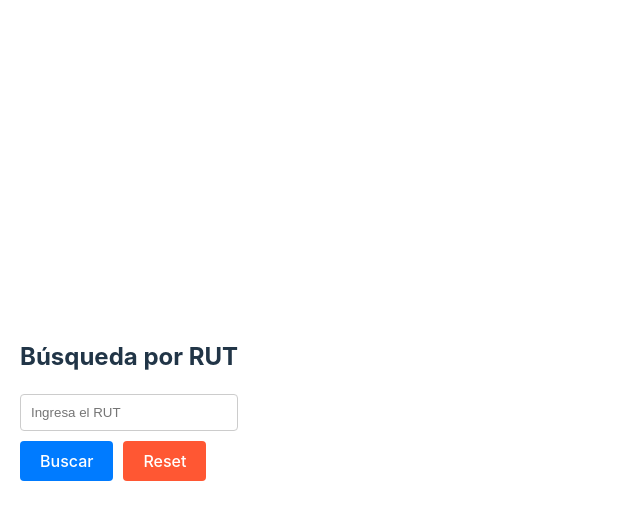
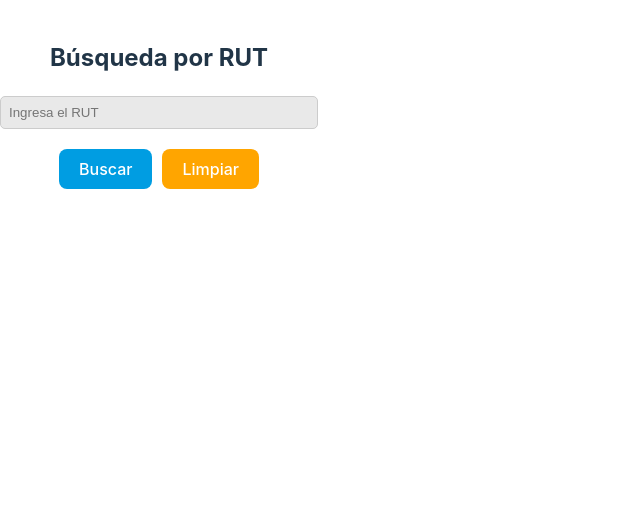
Before and after one commit to jesusdev1294/front_app, a React (Vite) app in the folder front_app/: page / in a window 1280 px wide. Shown: the top 520 px of the page, without its empty margins (0-640 px from the left). Built offline with nearby package versions, Linux system fonts and the light colour scheme.

Commit message:
cambios en diseño

```diff
--- a/front_app/src/components/SearchRut.css
+++ b/front_app/src/components/SearchRut.css
@@ -1,34 +1,105 @@
 .container {
-    max-width: 800px;
+  display: flex;
+  flex-direction: column;
+  align-items: center;
+  justify-content: flex-start;
+  height: 100vh;
+  padding-top: 20px;
+  max-width: 100%;
   margin: 0 auto;
-    padding: 20px;
   text-align: center;
+  position: relative;
+}
+
+.button-container {
+  display: flex;
+  gap: 10px; /* Espacio entre los botones */
+  margin-top: 10px;
+}
+
+.search-button {
+  background-color: #009DE2;
+  color: white;
+  padding: 10px 20px;
+  border: none;
+  cursor: pointer;
+}
+
+.reset-button {
+  background-color: orange;
+  color: white;
+  padding: 10px 20px;
+  border: none;
+  cursor: pointer;
+}
+
+h2 {
+  margin-bottom: 20px;
 }
 
 input {
+  margin-bottom: 10px;
   padding: 8px;
-    font-size: 16px;
-    margin-right: 10px;
+  width: 300px;
+  background-color: #E9E9E9; /* Fondo del input */
+  border: 1px solid #ccc; /* Borde del input */
+  border-radius: 5px; /* Borde redondeado */
 }
 
-  button {
-    padding: 10px 20px;
-    font-size: 16px;
-    margin-left: 10px;
-    cursor: pointer;
+.table-container {
+  width: 100%;
+  display: flex;
+  justify-content: center;
 }
 
 table {
-    width: 100%;
   margin-top: 20px;
   border-collapse: collapse;
-  }
-
-  table, th, td {
-    border: 1px solid black;
+  width: 90%;
 }
 
 th, td {
-    padding: 10px;
+  border: 1px solid #ddd;
+  padding: 8px;
   text-align: left;
 }
+
+th {
+  background-color: #f2f2f2;
+}
+
+th.ano-comercial {
+  width: 5%;
+}
+
+th.rut-cliente {
+  width: 10%;
+}
+
+th.razon-social {
+  width: 20%;
+}
+
+th.fecha-fin-cto {
+  width: 8%;
+}
+
+th.tramo-renta {
+  width: 16%;
+}
+
+th.fecha-inicio-actividades {
+  width: 8%;
+}
+
+th.fecha-termino-giro {
+  width: 8%;
+}
+
+th.tramo-capital-propio-positivo {
+  width: 13%;
+}
+
+th.tramo-capital-propio-negativo {
+  width: 12%;
+}
--- a/front_app/src/components/SearchRut.jsx
+++ b/front_app/src/components/SearchRut.jsx
@@ -1,4 +1,5 @@
 import React, { useState } from "react";
+import "./SearchRut.css"; // Importa el archivo CSS
 
 const SearchRut = () => {
   const [rut, setRut] = useState("");
@@ -36,91 +37,56 @@ const SearchRut = () => {
   };
 
   return (
-    <div style={{ maxWidth: "600px", margin: "0 auto", padding: "20px" }}>
+    <div className="container">
       <h2>Búsqueda por RUT</h2>
-      <div style={{ marginBottom: "10px" }}>
+      <div>
         <input
           type="text"
           placeholder="Ingresa el RUT"
           value={rut}
           onChange={(e) => setRut(e.target.value)}
-          style={{
-            padding: "10px",
-            width: "calc(100% - 22px)",
-            border: "1px solid #ccc",
-            borderRadius: "4px",
-          }}
         />
       </div>
-      <button
-        onClick={handleSearch}
-        style={{
-          padding: "10px 20px",
-          backgroundColor: "#007BFF",
-          color: "#fff",
-          border: "none",
-          borderRadius: "4px",
-          cursor: "pointer",
-          marginRight: "10px", // Espacio entre los botones
-        }}
-      >
-        Buscar
-      </button>
-      <button
-        onClick={handleReset}
-        style={{
-          padding: "10px 20px",
-          backgroundColor: "#FF5733",
-          color: "#fff",
-          border: "none",
-          borderRadius: "4px",
-          cursor: "pointer",
-        }}
-      >
-        Reset
-      </button>
+      <div className="button-container">
+        <button className="search-button" onClick={handleSearch}>Buscar</button>
+        <button className="reset-button" onClick={handleReset}>Limpiar</button>
+      </div>
       {error && <p style={{ color: "red", marginTop: "10px" }}>{error}</p>}
       {data === null ? null : data.length === 0 ? (
         <p style={{ color: "orange", marginTop: "10px" }}>No se encontraron resultados para este RUT.</p>
       ) : (
-        <table
-          style={{
-            width: "100%",
-            marginTop: "20px",
-            borderCollapse: "collapse",
-            textAlign: "left",
-          }}
-        >
+        <div className="table-container">
+          <table>
             <thead>
               <tr>
-              <th style={{ border: "1px solid #ddd", padding: "8px" }}>Año Comercial</th>
-              <th style={{ border: "1px solid #ddd", padding: "8px" }}>RUT Cliente</th>
-              <th style={{ border: "1px solid #ddd", padding: "8px" }}>Razón Social</th>
-              <th style={{ border: "1px solid #ddd", padding: "8px" }}>Fecha Fin Cto</th>
-              <th style={{ border: "1px solid #ddd", padding: "8px" }}>Tramo Renta</th>
-              <th style={{ border: "1px solid #ddd", padding: "8px" }}>Fecha Inicio Actividades</th>
-              <th style={{ border: "1px solid #ddd", padding: "8px" }}>Fecha Término Giro</th>
-              <th style={{ border: "1px solid #ddd", padding: "8px" }}>Tramo Capital Propio Positivo</th>
-              <th style={{ border: "1px solid #ddd", padding: "8px" }}>Tramo Capital Propio Negativo</th>
+                <th className="ano-comercial">Año Comercial</th>
+                <th className="rut-cliente">RUT Cliente</th>
+                <th className="razon-social">Razón Social</th>
+                <th className="fecha-fin-cto">Fecha Fin Cto</th>
+                <th className="tramo-renta">Tramo Renta</th>
+                <th className="fecha-inicio-actividades">Fecha Inicio Actividades</th>
+                <th className="fecha-termino-giro">Fecha Término Giro</th>
+                <th className="tramo-capital-propio-positivo">Tramo Capital Propio Positivo</th>
+                <th className="tramo-capital-propio-negativo">Tramo Capital Propio Negativo</th>
               </tr>
             </thead>
             <tbody>
-            {/* Iteramos sobre el array de resultados */}
               {data.map((item, index) => (
                 <tr key={index}>
-                <td style={{ border: "1px solid #ddd", padding: "8px" }}>{item.ano_comercial}</td>
-                <td style={{ border: "1px solid #ddd", padding: "8px" }}>{item.cliente_rut}</td>
-                <td style={{ border: "1px solid #ddd", padding: "8px" }}>{item.razon_social}</td>
-                <td style={{ border: "1px solid #ddd", padding: "8px" }}>{item.fecha_fin_cto}</td>
-                <td style={{ border: "1px solid #ddd", padding: "8px" }}>{item.tramo_renta}</td>
-                <td style={{ border: "1px solid #ddd", padding: "8px" }}>{item.fecha_inicio_actividades_vigente}</td>
-                <td style={{ border: "1px solid #ddd", padding: "8px" }}>{item.fecha_termino_giro}</td>
-                <td style={{ border: "1px solid #ddd", padding: "8px" }}>{item.tramo_capital_propio_positivo}</td>
-                <td style={{ border: "1px solid #ddd", padding: "8px" }}>{item.tramo_capital_propio_negativo}</td>
+                  <td>{item.ano_comercial}</td>
+                  <td>{item.cliente_rut}</td>
+                  <td>{item.razon_social}</td>
+                  <td>{item.fecha_fin_cto}</td>
+                  <td>{item.tramo_renta}</td>
+                  <td>{item.fecha_inicio_actividades_vigente}</td>
+                  <td>{item.fecha_termino_giro}</td>
+                  <td>{item.tramo_capital_propio_positivo}</td>
+                  <td>{item.tramo_capital_propio_negativo}</td>
                 </tr>
               ))}
             </tbody>
           </table>
+        </div>
       )}
     </div>
   );
```
Lines whose indentation alone changed are shown as unchanged.
